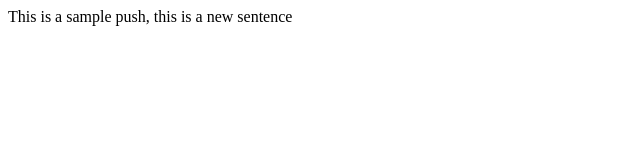
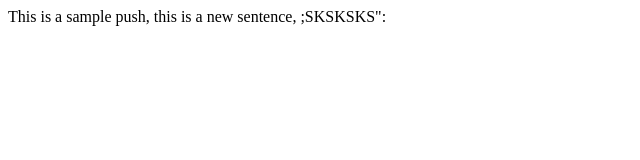
Before and after one commit to lucyy147/13, a plain HTML site: page index.html in a window 1280 px wide. Shown: the whole page, without its empty margins (0-640 px from the left). Drawn offline with Linux system fonts and the light colour scheme.

Commit message:
Update index.html

```diff
--- a/index.html
+++ b/index.html
@@ -6,6 +6,6 @@
     <title>Document</title>
 </head>
 <body>
-    This is a  sample push, this is a new sentence
+    This is a  sample push, this is a new sentence, ;SKSKSKS":
 </body>
 </html>
```
